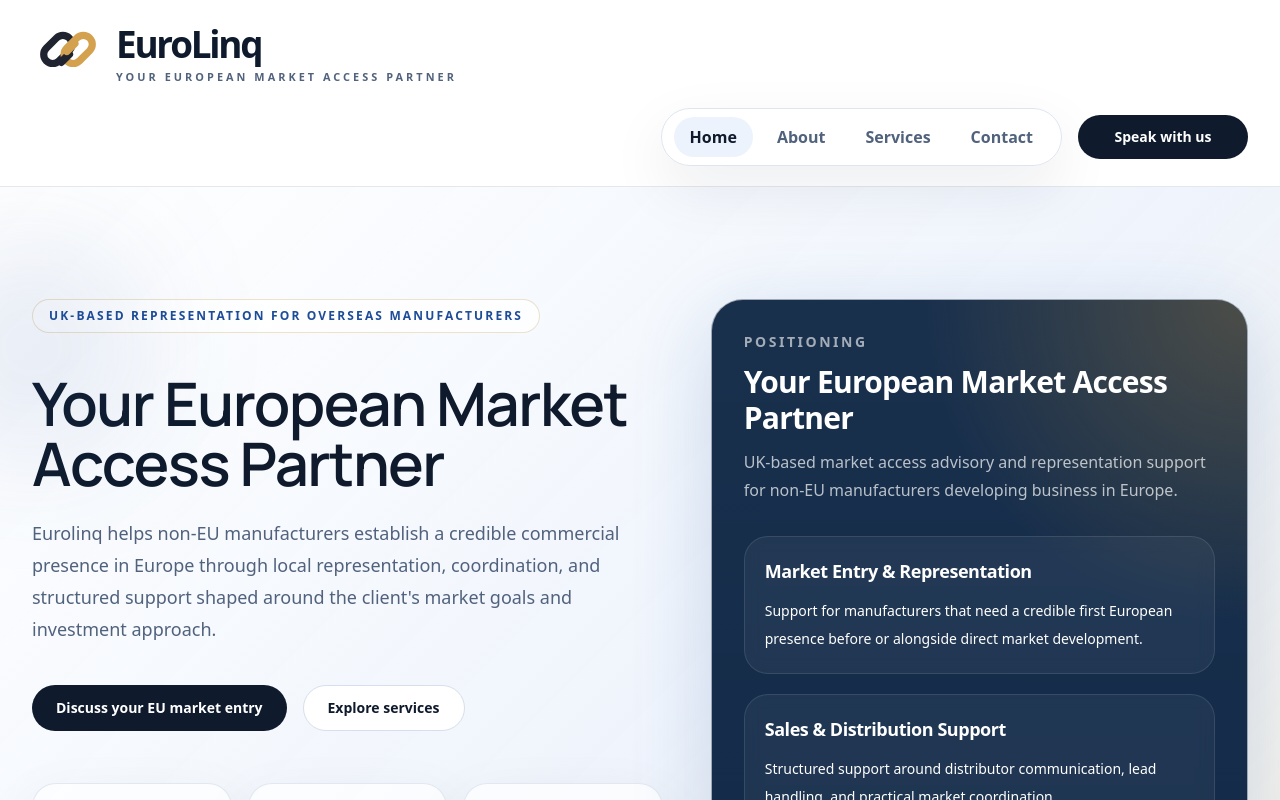
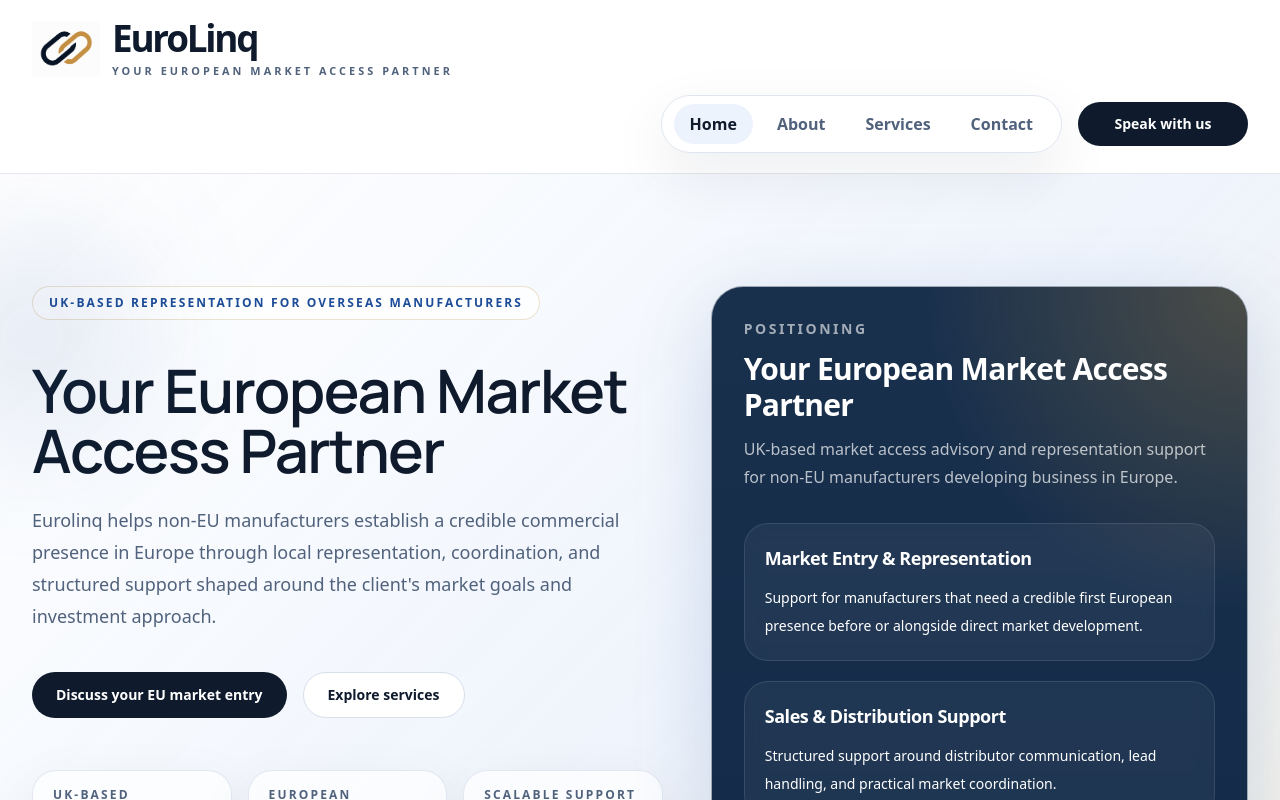
Before and after one commit to davimont62-maker/eurogateway-partners, a Next.js app: page / in a window 1280 px wide. Shown: the top 800 px of the page. Built offline with nearby package versions, Linux system fonts and the light colour scheme.

Commit message:
Restore supplied icon mark

```diff
--- a/components/logo.tsx
+++ b/components/logo.tsx
@@ -1,3 +1,4 @@
+import Image from "next/image";
 import Link from "next/link";
 import { companyDetails } from "@/lib/site";
 
@@ -10,51 +11,23 @@ type LogoProps = {
 export function Logo({ href = "/", dark = false, className = "" }: LogoProps) {
   const titleClass = dark ? "text-white" : "text-ink";
   const strapClass = dark ? "text-white/62" : "text-slate";
-  const navy = dark ? "#f7fafc" : "#1f2430";
-  const gold = "#d4a24f";
+  const markWrapClass = dark
+    ? "rounded-2xl border border-white/10 bg-white px-1.5 py-1 shadow-soft"
+    : "";
 
   return (
     <Link href={href} className={`inline-flex items-center gap-2.5 sm:gap-3 ${className}`}>
-      <svg
-        viewBox="0 0 120 120"
-        aria-hidden="true"
-        className="h-[64px] w-[64px] sm:h-[72px] sm:w-[72px]"
-      >
-        <rect
-          x="16"
-          y="34"
-          width="54"
-          height="30"
-          rx="15"
-          transform="rotate(-45 43 49)"
-          fill="none"
-          stroke={navy}
-          strokeWidth="12"
+      <span className={markWrapClass}>
+        <Image
+          src="/eurolinq-mark.png"
+          alt=""
+          aria-hidden="true"
+          width={220}
+          height={220}
+          priority
+          className={dark ? "h-auto w-[64px] sm:w-[70px]" : "h-auto w-[60px] sm:w-[68px]"}
         />
-        <rect
-          x="50"
-          y="34"
-          width="54"
-          height="30"
-          rx="15"
-          transform="rotate(-45 77 49)"
-          fill="none"
-          stroke={gold}
-          strokeWidth="12"
-        />
-        <path
-          d="M49 70L62 57"
-          stroke={navy}
-          strokeWidth="13"
-          strokeLinecap="round"
-        />
-        <path
-          d="M58 52L71 39"
-          stroke={gold}
-          strokeWidth="13"
-          strokeLinecap="round"
-        />
-      </svg>
+      </span>
       <span className="flex flex-col">
         <span className={`text-[2rem] font-semibold leading-none tracking-[-0.06em] sm:text-[2.3rem] ${titleClass}`}>
           EuroLinq
```
